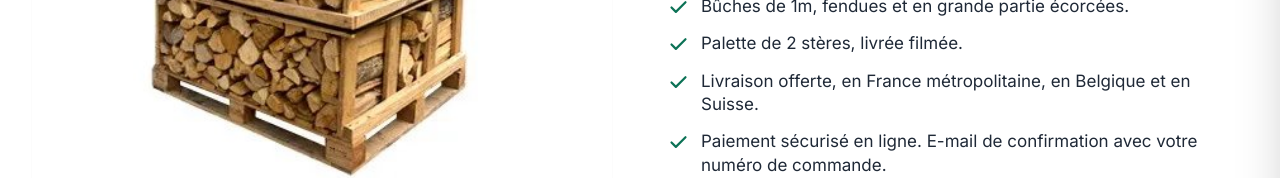
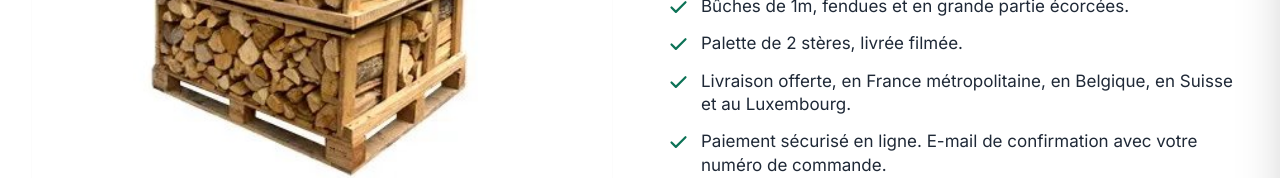
Before and after one commit to Profesordd/bois-tresor-vitrine, a Next.js app: page /produits/melange-de-bois-durs-1m-palette-de-2-steres/ in a window 1280 px wide. Shown: the part 554-732 px from the top of the page. Built offline with nearby package versions, Linux system fonts and the light colour scheme; no server answers.

Commit message:
Luxembourg desservi : bandeau pour les visiteurs luxembourgeois, zone de livraison mise à jour partout
Co-Authored-By: Claude Opus 5 <noreply@anthropic.com>

```diff
--- a/app/cgv/page.tsx
+++ b/app/cgv/page.tsx
@@ -12,7 +12,7 @@ export default function CgvPage() {
           { title: '2. Prix', body: 'Les prix sont indiqués en euros toutes taxes comprises (TTC), hors frais de livraison éventuels. Bois Tresor se réserve le droit de modifier ses prix à tout moment ; le Client est facturé sur la base du tarif en vigueur au moment de la confirmation de la commande.' },
           { title: '3. Commande', body: 'Le Client valide sa commande après avoir vérifié le détail de son panier. Cette validation vaut acceptation des descriptifs produits et des prix affichés.' },
           { title: '4. Paiement', body: 'Le paiement s’effectue en ligne par carte bancaire (CB, Visa, Mastercard) via une plateforme bancaire certifiée PCI-DSS, avec authentification 3D-Secure. Bois Tresor n’a jamais accès aux informations de carte bancaire.' },
-          { title: '5. Livraison', body: 'Les produits sont livrés à l’adresse indiquée par le Client, en France métropolitaine, en Belgique et en Suisse, par transporteur spécialisé, avec déchargement au plus près du lieu de stockage. La livraison est offerte sur toutes les commandes, sans montant minimum. Les délais indiqués sont donnés à titre approximatif.' },
+          { title: '5. Livraison', body: 'Les produits sont livrés à l’adresse indiquée par le Client, en France métropolitaine, en Belgique, en Suisse et au Luxembourg, par transporteur spécialisé, avec déchargement au plus près du lieu de stockage. La livraison est offerte sur toutes les commandes, sans montant minimum. Les délais indiqués sont donnés à titre approximatif.' },
           { title: '6. Droit de rétractation', body: 'Le Client dispose de 14 jours à compter de la réception pour exercer son droit de rétractation, conformément au Code de la consommation.' },
           { title: '7. Garanties', body: 'Les produits bénéficient de la garantie légale de conformité et de la garantie contre les vices cachés.' },
           { title: '8. Droit applicable', body: 'Les présentes CGV sont soumises au droit français. En cas de litige, les parties rechercheront une solution amiable avant toute action judiciaire.' },
--- a/app/contact/page.tsx
+++ b/app/contact/page.tsx
@@ -58,7 +58,7 @@ export default function ContactPage() {
             {[
               { icon: Mail,   title: 'E-mail',    val: 'contact@bois-tresor.com', sub: 'Un vrai humain vous répond sous 24h' },
               { icon: Clock,  title: 'Horaires',  val: 'Lun – Ven · 9h – 18h', sub: 'Fermé week-end et jours fériés' },
-              { icon: MapPin, title: 'Zone de livraison', val: 'France métropolitaine, Belgique et Suisse', sub: 'Livraison par transporteur spécialisé' },
+              { icon: MapPin, title: 'Zone de livraison', val: 'France métropolitaine, Belgique, Suisse et Luxembourg', sub: 'Livraison par transporteur spécialisé' },
             ].map(({ icon: Icon, title, val, sub }) => (
               <div key={title} className="flex gap-4 p-4 bg-brand-50 rounded-lg">
                 <div className="w-10 h-10 bg-white rounded-lg flex items-center justify-center flex-shrink-0">
--- a/app/livraison/page.tsx
+++ b/app/livraison/page.tsx
@@ -4,7 +4,7 @@ export default function LivraisonPage() {
   return (
     <div className="max-w-3xl mx-auto px-4 sm:px-6 py-16">
       <h1 className="text-3xl font-bold text-ink mb-2 font-serif">Livraison</h1>
-      <p className="text-gray-500 mb-10">Bois de chauffage et granulés livrés en France métropolitaine, en Belgique et en Suisse, directement chez vous.</p>
+      <p className="text-gray-500 mb-10">Bois de chauffage et granulés livrés en France métropolitaine, en Belgique, en Suisse et au Luxembourg, directement chez vous.</p>
 
       <div className="prose prose-gray max-w-none text-gray-700 space-y-8">
         <section>
@@ -23,7 +23,7 @@ export default function LivraisonPage() {
           <h2 className="text-xl font-bold text-ink">Frais de livraison</h2>
           <p>
             La livraison est offerte sur toutes les commandes, sans montant minimum, en France
-            métropolitaine comme en Belgique et en Suisse. Le prix affiché sur le site est le prix
+            métropolitaine comme en Belgique, en Suisse et au Luxembourg. Le prix affiché sur le site est le prix
             payé : rien ne s’ajoute au moment du paiement.
           </p>
         </section>
--- a/components/shop/ProductDetails.tsx
+++ b/components/shop/ProductDetails.tsx
@@ -5,7 +5,7 @@ interface Props {
 }
 
 const DELIVERY = [
-  'Livraison offerte, en France métropolitaine, en Belgique et en Suisse — sans montant minimum.',
+  'Livraison offerte, en France métropolitaine, en Belgique, en Suisse et au Luxembourg — sans montant minimum.',
   'Préparation sous 48 h ouvrées, livraison en 3 à 7 jours ouvrés selon votre région.',
   'Transporteur spécialisé, camion équipé d’un hayon et d’un chariot élévateur adapté au bois : la palette est déposée au plus près de votre lieu de stockage, même en accès difficile.',
   'Vous recevez un e-mail dès l’expédition, avec le suivi de votre commande.',
--- a/components/shop/ProductFaq.tsx
+++ b/components/shop/ProductFaq.tsx
@@ -9,12 +9,12 @@ const FAQ: { q: string; a: string }[] = [
     a: 'Choisissez votre quantité et cliquez sur Commander maintenant : vous passez directement au paiement sécurisé. Vous recevez immédiatement un e-mail de confirmation avec votre numéro de commande.',
   },
   {
-    q: 'Livrez-vous partout en France, en Belgique et en Suisse ?',
-    a: 'Oui, partout en France métropolitaine, en Belgique et en Suisse. La palette est déposée au plus près de votre lieu de stockage par un transporteur spécialisé, dont le camion est équipé d’un hayon et d’un chariot élévateur adapté au bois.',
+    q: 'Livrez-vous partout en France, en Belgique, en Suisse et au Luxembourg ?',
+    a: 'Oui, partout en France métropolitaine, en Belgique, en Suisse et au Luxembourg. La palette est déposée au plus près de votre lieu de stockage par un transporteur spécialisé, dont le camion est équipé d’un hayon et d’un chariot élévateur adapté au bois.',
   },
   {
     q: 'La livraison est-elle payante ?',
-    a: 'Non : la livraison est offerte sur toutes nos commandes, sans montant minimum, en France métropolitaine, en Belgique et en Suisse. Le prix affiché est le prix payé, il ne s’ajoute rien au paiement.',
+    a: 'Non : la livraison est offerte sur toutes nos commandes, sans montant minimum, en France métropolitaine, en Belgique, en Suisse et au Luxembourg. Le prix affiché est le prix payé, il ne s’ajoute rien au paiement.',
   },
   {
     q: 'Comment se passe le paiement ?',
--- a/components/ui/LivraisonPays.tsx
+++ b/components/ui/LivraisonPays.tsx
@@ -15,8 +15,9 @@ import { Truck } from 'lucide-react'
  * une évidence qui alourdit la page pour rien.
  */
 const PAYS: Record<string, { nom: string; enTete: string }> = {
-  BE: { nom: 'Belgique', enTete: 'Vous êtes en Belgique ?' },
-  CH: { nom: 'Suisse', enTete: 'Vous êtes en Suisse ?' },
+  BE: { nom: 'en Belgique',   enTete: 'Vous êtes en Belgique ?' },
+  CH: { nom: 'en Suisse',     enTete: 'Vous êtes en Suisse ?' },
+  LU: { nom: 'au Luxembourg', enTete: 'Vous êtes au Luxembourg ?' },
 }
 
 export default function LivraisonPays({
@@ -41,7 +42,7 @@ export default function LivraisonPays({
     return (
       <p className="flex items-center gap-2 text-[15px] font-semibold text-brand-700">
         <Truck size={18} className="flex-shrink-0" />
-        Oui, nous livrons en {nom} — livraison offerte.
+        Oui, nous livrons {nom} — livraison offerte.
       </p>
     )
   }
--- a/lib/analytics/rapport.ts
+++ b/lib/analytics/rapport.ts
@@ -60,7 +60,7 @@ export async function construireRapport(du: string, au: string): Promise<string>
   /* ── Contexte : sans lui, une IA interprète les chiffres de travers ── */
   L.push(`## Comment lire ces données`)
   L.push('')
-  L.push(`Bois Tresor vend du bois de chauffage, des granulés et du bois densifié, livrés par palette en France, Belgique et Suisse. La clientèle visée est âgée, rurale, peu à l'aise avec internet, et sa première crainte est l'arnaque — la réassurance prime sur la promotion.`)
+  L.push(`Bois Tresor vend du bois de chauffage, des granulés et du bois densifié, livrés par palette en France, Belgique, Suisse et Luxembourg. La clientèle visée est âgée, rurale, peu à l'aise avec internet, et sa première crainte est l'arnaque — la réassurance prime sur la promotion.`)
   L.push('')
   L.push(`**Le parcours d'achat est volontairement linéaire :** page collection → fiche produit → paiement. Il n'y a pas d'étape de panier. Cliquer « Commander maintenant » sur une fiche envoie directement vers un système de paiement externe, hors de portée de cette mesure. « Mise au panier » et « départ vers le paiement » désignent donc le même clic, et c'est la dernière étape observable ici : **les ventes réellement conclues ne figurent pas dans ce document.**`)
   L.push('')
--- a/lib/products.ts
+++ b/lib/products.ts
@@ -71,7 +71,7 @@ function buildMelange({ length, stere, slug, price, originalPrice, variantId, ch
       '100 % feuillus durs français : chêne, charme, hêtre et frêne.',
       `Bûches de ${length}, fendues et en grande partie écorcées.`,
       `Palette de ${stere} stères, livrée filmée.`,
-      'Livraison offerte, en France métropolitaine, en Belgique et en Suisse.',
+      'Livraison offerte, en France métropolitaine, en Belgique, en Suisse et au Luxembourg.',
       'Paiement sécurisé en ligne. E-mail de confirmation avec votre numéro de commande.',
     ],
     description: `<p>Composé des meilleures essences de feuillus durs : chêne, charme, frêne et hêtre. Nous garantissons un rendement maximal de votre poêle à bois.</p><ul><li>Bûches fendues et en grande partie écorcées, longueur ${length} (±5 %)</li><li>100 % bois français, taux d’humidité ≤ 20 %</li><li>Palette de ${stere} stères, livraison soignée</li><li>Utilisation immédiate dès réception</li></ul>`,
@@ -143,7 +143,7 @@ function buildHetre({ stere, volumeNote, poids, slug, price, originalPrice, vari
       '100 % hêtre, issu de forêts gérées durablement.',
       'Bûches de 30 cm, séchées au four.',
       `Palette de ${volumeNote}, ${poids} environ, livrée filmée.`,
-      'Livraison offerte, en France métropolitaine, en Belgique et en Suisse.',
+      'Livraison offerte, en France métropolitaine, en Belgique, en Suisse et au Luxembourg.',
       'Paiement sécurisé en ligne. E-mail de confirmation avec votre numéro de commande.',
     ],
     description: `<p>Bois de chauffage 100 % hêtre en bûches de 30 cm, séché au four et prêt à brûler immédiatement. Palette de ${volumeNote} livrée filmée.</p>`,
@@ -211,7 +211,7 @@ function buildDensifie(d: DensifieInput): Product {
         ? 'Compressé à haute pression, sans liant chimique : plus de chaleur et moins de cendres qu’une bûche classique.'
         : 'Combustion longue durée, idéale pour tenir la nuit.',
       `${d.poids}, livré sur palette filmée.`,
-      'Livraison offerte, en France métropolitaine, en Belgique et en Suisse.',
+      'Livraison offerte, en France métropolitaine, en Belgique, en Suisse et au Luxembourg.',
       'Paiement sécurisé en ligne. E-mail de confirmation avec votre numéro de commande.',
     ],
     description: `<p>${d.name}. ${d.composition}, ${d.poids}, livré sur palette filmée et prêt à brûler.</p>`,
@@ -273,7 +273,7 @@ function buildGranule(g: GranuleInput): Product {
     g.comp ? `Composition : ${g.comp}.` : null,
     g.cert ? `Certification ${g.cert}.` : null,
     `${g.bags} sacs de ${bagKg} kg, soit ${totalWeight} kg. Palette filmée.`,
-    'Livraison offerte, en France métropolitaine, en Belgique et en Suisse.',
+    'Livraison offerte, en France métropolitaine, en Belgique, en Suisse et au Luxembourg.',
     'Paiement sécurisé en ligne. E-mail de confirmation avec votre numéro de commande.',
   ].filter((p): p is string => p !== null)
 
@@ -373,7 +373,7 @@ const LIMOUZI: Product = {
     'Certification ENplus A1 : combustion propre, peu de résidus.',
     'Pouvoir calorifique supérieur à 4,6 kWh/kg, humidité inférieure à 8 %.',
     'Sacs de 15 kg, faciles à porter et à ranger : 20 sacs tiennent sur moins d’un mètre carré.',
-    'Livraison offerte, en France métropolitaine, en Belgique et en Suisse, déposée au plus près de votre stockage.',
+    'Livraison offerte, en France métropolitaine, en Belgique, en Suisse et au Luxembourg, déposée au plus près de votre stockage.',
     'Paiement sécurisé en ligne. E-mail de confirmation avec votre numéro de commande.',
   ],
   description: `<p>Les granulés de bois Limouzi vous offrent une solution de chauffage performante et respectueuse de l’environnement, conçue pour apporter une chaleur durable et homogène. Produits localement avec des bois de qualité, ces granulés assurent une combustion propre et peu de résidus, tout en garantissant une performance thermique optimale.</p>
--- a/lib/site.ts
+++ b/lib/site.ts
@@ -10,7 +10,7 @@
  * pas en réintroduire un dans un texte sans le remettre ici.
  */
 export const SHIPPING_LABEL = 'Livraison offerte'
-export const SHIPPING_ZONE  = 'en France métropolitaine, en Belgique et en Suisse'
+export const SHIPPING_ZONE  = 'en France métropolitaine, en Belgique, en Suisse et au Luxembourg'
 
 export const CONTACT_EMAIL = 'contact@bois-tresor.com'
 export const CONTACT_HOURS = 'Lun – Ven · 9h – 18h'
```
Also changed, not shown: .claude/skills/site-bois-tresor/SKILL.md.
